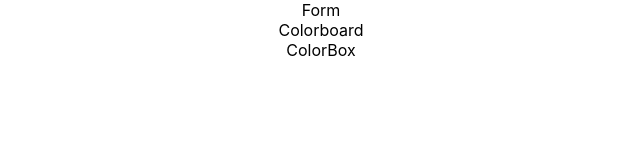
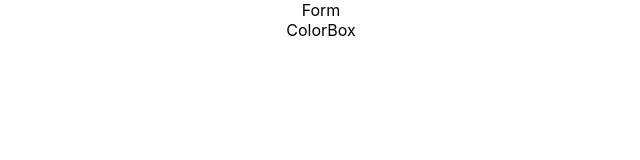
Before and after one commit to ashleighc207/react-box-form, a React (Create React App) app: page / in a window 1280 px wide. Shown: the top 160 px of the page, without its empty margins (319-959 px from the left). Built offline with nearby package versions, Linux system fonts and the light colour scheme; the HTML template or start-up script is replaced by a standard one.

Commit message:
add in UUID package to generate random keys

```diff
--- a/src/App.js
+++ b/src/App.js
@@ -1,12 +1,10 @@
 import React from 'react';
 import './App.css';
 import ColorBoard from './ColorBoard.js';
-import BoxForm from './BoxForm.js';
 
 function App() {
   return (
     <div className="App">
-      <BoxForm />
       <ColorBoard />
     </div>
   );
--- a/src/ColorBoard.js
+++ b/src/ColorBoard.js
@@ -1,15 +1,23 @@
 import React, { Component } from 'react';
 import './ColorBoard.css';
-import ColorBox from './ColorBox.js'
+import ColorBox from './ColorBox.js';
+import BoxForm from './BoxForm.js';
+const uuid = require('uuid/v4');
+
 
 class ColorBoard extends Component {
+  constructor(props){
+    super(props);
+    this.state = {
+      boxes: []
+    }
+  }
   render(){
     return(
-      <div>
-      Colorboard
+      <div className="ColorBoard">
+        <BoxForm />
         <ColorBox />
       </div>
-
     )
   }
 }
```
